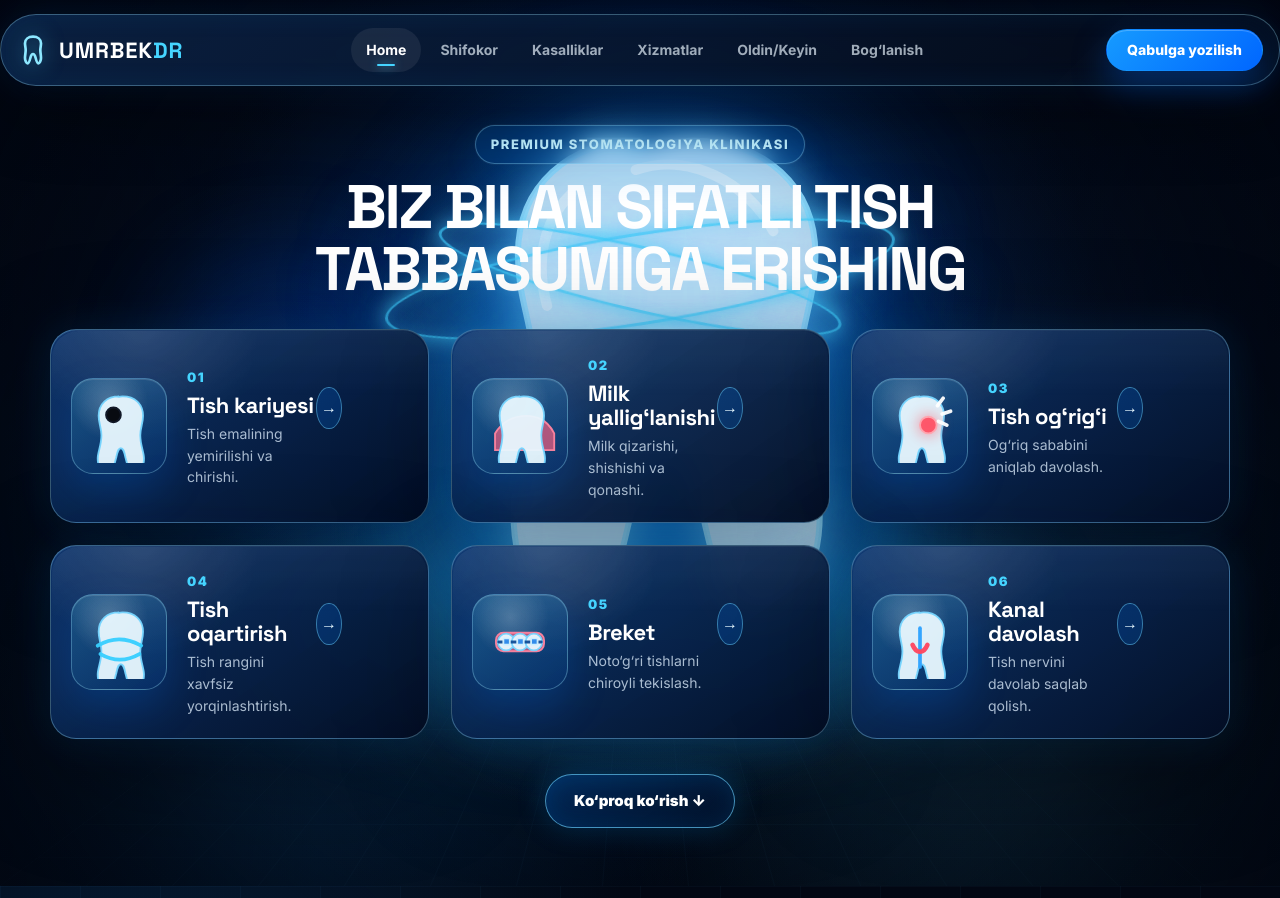
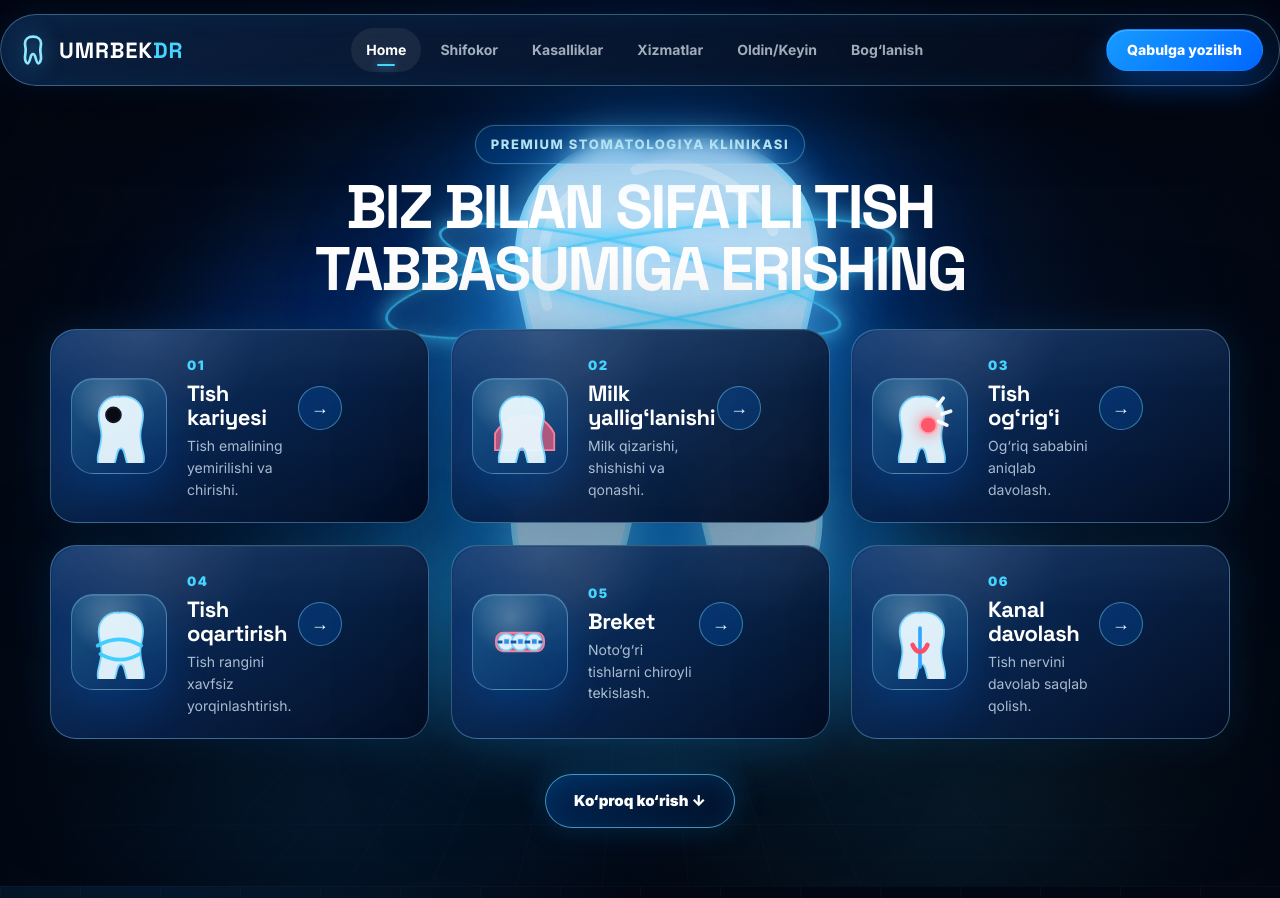
Before and after one commit to behruz12005/dental_project, a Django app: page / in a window 1280 px wide. Shown: the top 898 px of the page. Run offline with Django 5.2, Linux system fonts and the light colour scheme.

Commit message:
Fix arrow button shape styling

```diff
--- a/static/css/style.css
+++ b/static/css/style.css
@@ -2921,6 +2921,32 @@ body {
   border-color: rgba(150, 225, 255, 0.24);
 }
 
+.home-card-arrow,
+.back-to-top {
+  display: inline-flex;
+  align-items: center;
+  justify-content: center;
+  aspect-ratio: 1 / 1;
+  line-height: 1;
+  border-radius: 50%;
+  font-family: var(--font-body);
+  flex: 0 0 auto;
+}
+
+.home-card-arrow {
+  width: 44px;
+  height: 44px;
+  font-size: 18px;
+}
+
+.back-to-top {
+  width: 52px;
+  height: 52px;
+  min-width: 52px;
+  padding: 0;
+  font-size: 19px;
+}
+
 .reveal {
   will-change: opacity, transform;
 }
--- a/templates/base.html
+++ b/templates/base.html
@@ -22,7 +22,7 @@
   />
 
   <!-- Custom CSS -->
-  <link rel="stylesheet" href="{% static 'css/style.css' %}?v=premium-home-1" />
+  <link rel="stylesheet" href="{% static 'css/style.css' %}?v=premium-home-2" />
 
 </head>
 
@@ -889,6 +889,6 @@
 
 
   <!-- JavaScript faqat shu yerda -->
-  <script src="{% static 'js/main.js' %}?v=premium-home-1" defer></script>
+  <script src="{% static 'js/main.js' %}?v=premium-home-2" defer></script>
 </body>
 </html>
--- a/templates/clinic/home.html
+++ b/templates/clinic/home.html
@@ -22,7 +22,7 @@
   />
 
   <!-- Custom CSS -->
-  <link rel="stylesheet" href="{% static 'css/style.css' %}?v=premium-home-1" />
+  <link rel="stylesheet" href="{% static 'css/style.css' %}?v=premium-home-2" />
 
 </head>
 
@@ -889,6 +889,6 @@
 
 
   <!-- JavaScript faqat shu yerda -->
-  <script src="{% static 'js/main.js' %}?v=premium-home-1" defer></script>
+  <script src="{% static 'js/main.js' %}?v=premium-home-2" defer></script>
 </body>
 </html>
```
